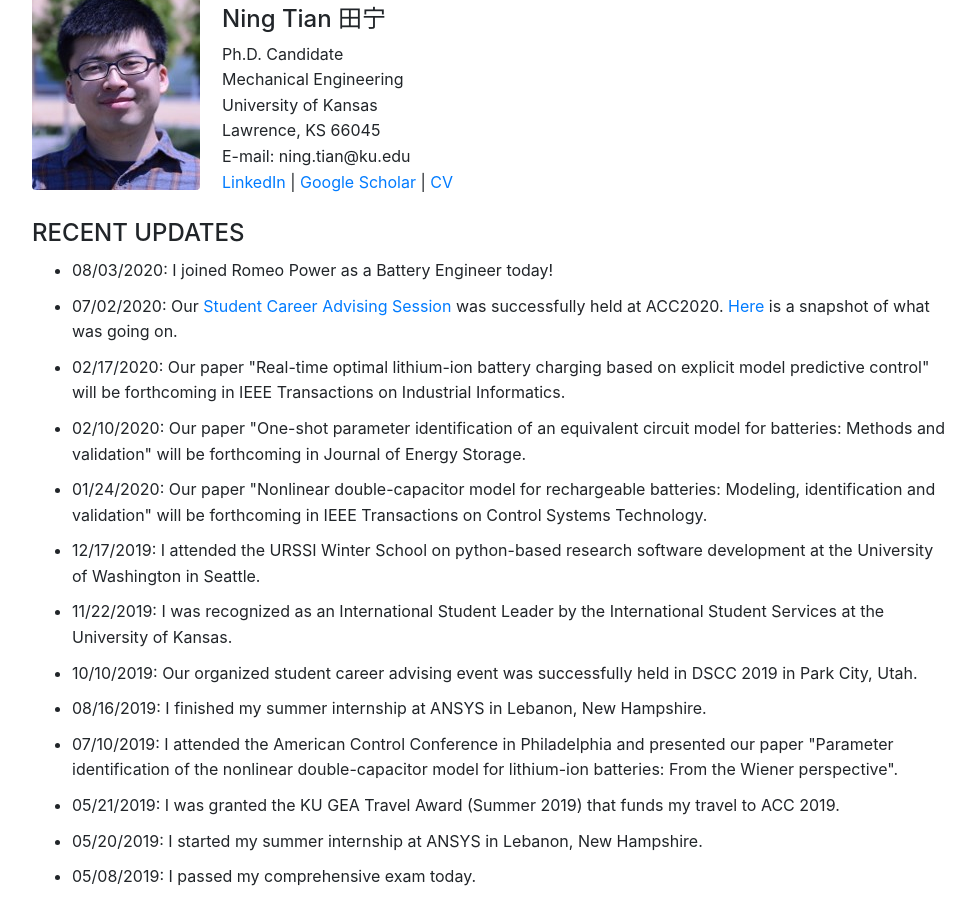
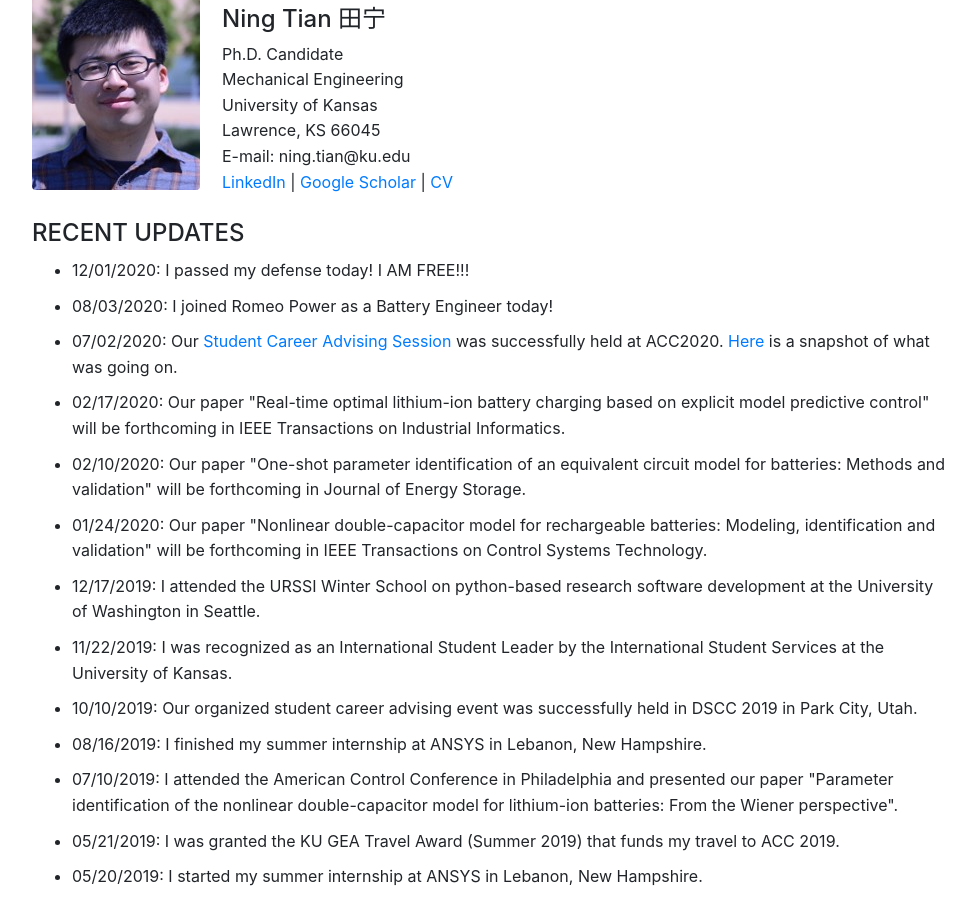
Before and after one commit to ningtian/ningtian.github.io, a Jekyll site: the page index.html, which Jekyll copies as it is, in a window 1280 px wide and 900 px high, scrolled down 332 px. Shown: the whole window, without its empty margins (148-1123 px from the left). Built offline with Jekyll 4.4.1, drawn with Linux system fonts in a browser that asks for light colours.

Commit message:
Update index.html

```diff
--- a/index.html
+++ b/index.html
@@ -95,6 +95,8 @@
         <h4>RECENT UPDATES</h4>
 
 	<ul>
+	<li>12/01/2020: I passed my defense today! I AM FREE!!!
+
 	<li>08/03/2020: I joined Romeo Power as a Battery Engineer today!
 
 	<li>07/02/2020: Our <a href="/files/ACC_Student_Session_Flyer.pdf">Student Career Advising Session</a> was successfully held at ACC2020.
```
